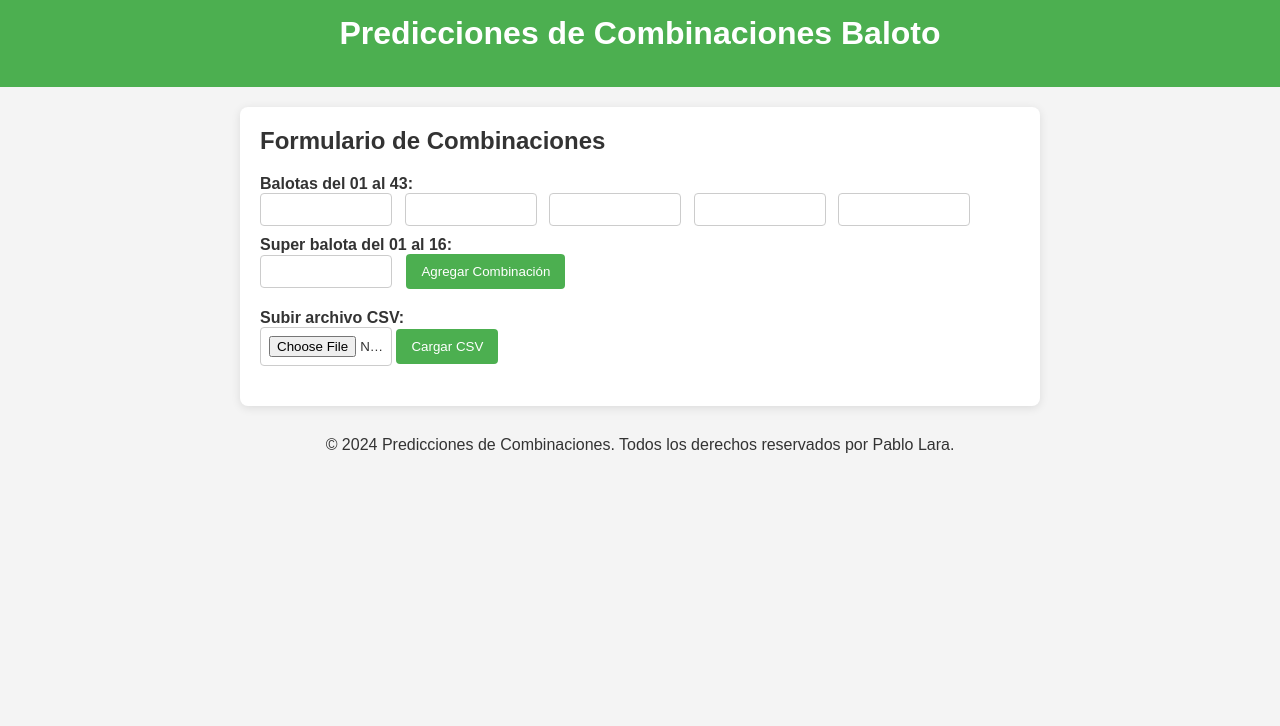
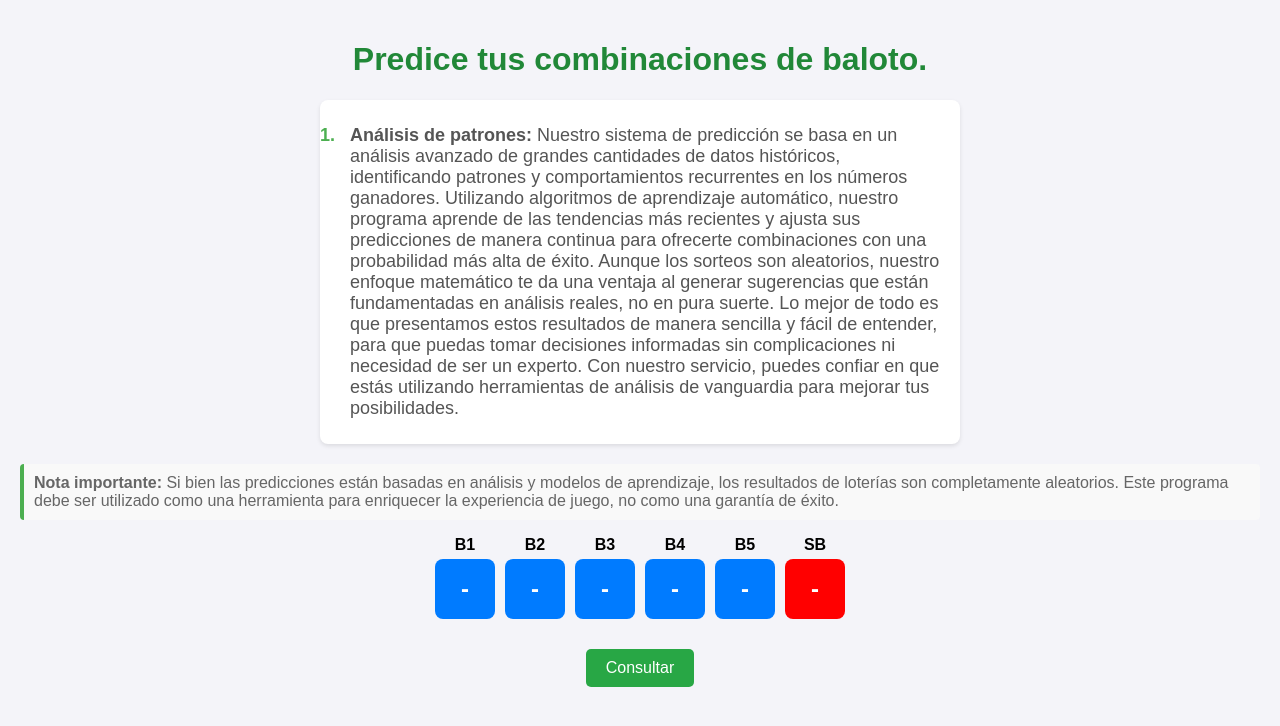
Before and after one commit to pab1987/PredictorBaloto, a Flask app: template templates/index.html in a window 1280 px wide. Shown: the top 726 px of the page. Run offline with Flask 3, Linux system fonts and the light colour scheme; the template is opened without the code that fills it, so the values that code supplies are empty; parts of the project's set-up code (start-up, migrations or seed data) failed here and were passed over.

Commit message:
Se agrega vista para usuarios y se modifican las rutas en el render_template. Se agrega lógica js para la petición fetch

```diff
--- a/app.py
+++ b/app.py
@@ -3,7 +3,7 @@ import pandas as pd
 from dotenv import load_dotenv
 import os
 from sklearn.ensemble import RandomForestClassifier
-from flask import Flask, request, jsonify
+from flask import Flask, request, jsonify, render_template
 from flask_sqlalchemy import SQLAlchemy
 from flask_cors import CORS
 import random
@@ -17,6 +17,17 @@ from datetime import datetime
 load_dotenv()
 
 app = Flask(__name__)
+
+# Ruta para el índice (usuario)
+@app.route('/')
+def index():
+    return render_template('index.html')
+
+# Ruta para el panel de administrador
+@app.route('/admin')
+def admin():
+    return render_template('admin.html')
+
 
 # Usar la URL de la base de datos externa proporcionada por Render
 app.config['SQLALCHEMY_DATABASE_URI'] = os.getenv('DATABASE_URL', 'sqlite:///default.db')
--- /dev/null
+++ b/static/css/styles_index.css
@@ -0,0 +1,118 @@
+body {
+    font-family: Arial, sans-serif;
+    margin: 0;
+    padding: 20px;
+    box-sizing: border-box;
+    background-color: #f4f4f9;
+}
+
+.title {
+    text-align: center;
+    color: #218838;
+    font-weight: bold;
+}
+
+ol {
+    margin: 20px auto;
+    padding: 20px;
+    max-width: 600px;
+    background-color: #fff;
+    border-radius: 8px;
+    box-shadow: 0 2px 4px rgba(0, 0, 0, 0.1);
+}
+
+ol li {
+    margin: 5px 0;
+    font-size: 18px;
+    color: #555;
+    padding-left: 10px;
+}
+
+ol li::marker {
+    color: #4caf50;
+    font-weight: bold;
+}
+
+p {
+    margin-top: 15px;
+    font-size: 16px;
+    color: #666;
+    background-color: #f9f9f9;
+    padding: 10px;
+    border-left: 4px solid #4caf50;
+    border-radius: 4px;
+}
+
+.container {
+    display: flex;
+    gap: 10px;
+    justify-content: center;
+    margin-bottom: 30px;
+}
+
+.box-wrapper {
+    display: flex;
+    flex-direction: column;
+    align-items: center;
+}
+
+.box {
+    width: 60px;
+    height: 60px;
+    background-color: #007BFF;
+    color: white;
+    display: flex;
+    align-items: center;
+    justify-content: center;
+    border-radius: 8px;
+    font-size: 24px;
+    font-weight: bold;
+}
+
+.box-label {
+    font-weight: bold;
+    margin-bottom: 5px;
+}
+
+.super_balota .box {
+    background-color: red;
+    color: white;
+}
+
+.results {
+    margin-top: 20px;
+    padding: 20px;
+    background-color: #fff;
+    border: 1px solid #ddd;
+    border-radius: 8px;
+    box-shadow: 0 2px 4px rgba(0, 0, 0, 0.1);
+}
+
+.button-container {
+    margin-bottom: 20px;
+    text-align: center;
+}
+
+button {
+    padding: 10px 20px;
+    font-size: 16px;
+    color: white;
+    background-color: #28a745;
+    border: none;
+    border-radius: 5px;
+    cursor: pointer;
+}
+
+button:hover {
+    background-color: #218838;
+}
+
+button:active{
+    background-color: #fff;
+    color: #666;
+    border: 0.5px solid #4caf50;
+}
+
+.hidden {
+    display: none;
+}
--- /dev/null
+++ b/static/js/script_index.js
@@ -0,0 +1,30 @@
+document.getElementById('fetchButton').addEventListener('click', function () {
+    // Realizar la petición GET a la ruta '/predict'
+    fetch('/predict')
+        .then(response => response.json())
+        .then(data => {
+            // Comprobar si la respuesta es exitosa
+            if (data.estado === "exitoso") {
+                // Obtener los números y la super balota
+                const numbers = data.prediccion.balotas;
+                const special = data.prediccion.super_balota;
+
+                // Actualizar las casillas con los números obtenidos
+                const boxes = document.querySelectorAll('.box');
+
+                // Actualizar las casillas de B1 a B5 con los números
+                for (let i = 0; i < numbers.length; i++) {
+                    boxes[i].textContent = numbers[i];
+                }
+
+                // Actualizar la casilla de la super balota
+                boxes[boxes.length - 1].textContent = special;
+            } else {
+                alert('Hubo un problema al generar la predicción. Intenta de nuevo.');
+            }
+        })
+        .catch(error => {
+            console.error('Error al hacer la petición:', error);
+            alert('Hubo un error al obtener los resultados.');
+        });
+});
--- a/templates/index.html
+++ b/templates/index.html
@@ -1,50 +1,77 @@
-
 <!DOCTYPE html>
 <html lang="es">
 <head>
     <meta charset="UTF-8">
     <meta name="viewport" content="width=device-width, initial-scale=1.0">
-     <title>Predicción de Combinaciones Baloto</title>
-     <link rel="stylesheet" href="../static/css/styles.css">
+    <meta http-equiv="X-UA-Compatible" content="ie=edge">
+    <title>Mi Página</title>
+    <!-- Aquí puedes incluir tus hojas de estilo -->
+    <link rel="stylesheet" href="../static/css/styles_index.css">
+
 </head>
 <body>
     <header>
-         <div class="logo">
-             <h1>Predicciones de Combinaciones Baloto</h1>
+        <h1 class="title">Predice tus combinaciones de baloto.</h1>
+        <!-- Menú de navegación u otros elementos -->
+    </header>
+
+    <ol>
+        <li>
+          <strong>Análisis de patrones:</strong>
+          Nuestro sistema de predicción se basa en un análisis avanzado de grandes cantidades de
+          datos históricos, identificando patrones y comportamientos recurrentes en los números ganadores.
+          Utilizando algoritmos de aprendizaje automático, nuestro programa aprende de las tendencias más
+          recientes y ajusta sus predicciones de manera continua para ofrecerte combinaciones con una
+          probabilidad más alta de éxito. Aunque los sorteos son aleatorios, nuestro enfoque matemático
+          te da una ventaja al generar sugerencias que están fundamentadas en análisis reales, no en pura
+          suerte. Lo mejor de todo es que presentamos estos resultados de manera sencilla y fácil de
+          entender, para que puedas tomar decisiones informadas sin complicaciones ni necesidad de ser
+          un experto. Con nuestro servicio, puedes confiar en que estás utilizando herramientas de análisis
+          de vanguardia para mejorar tus posibilidades.
+        </li>
+
+      </ol>
+      <p><strong>Nota importante:</strong>
+      Si bien las predicciones están basadas en análisis y modelos de aprendizaje, los resultados de loterías son completamente aleatorios. Este programa debe ser utilizado como una herramienta para enriquecer la experiencia de juego, no como una garantía de éxito.</p>
+
+
+    <div class="container">
+        <div class="box-wrapper">
+            <div class="box-label">B1</div>
+            <div class="box">-</div>
         </div>
-     </header>
-     <div class="container">
-         <h2>Formulario de Combinaciones</h2>
-         <form id="combinationForm" class="form">
-             <label for="numbers">Balotas del 01 al 43:</label>
-             <div class="input-group">
-                 <input type="number" id="num1" min="1" max="43" required>
-                 <input type="number" id="num2" min="1" max="43" required>
-                 <input type="number" id="num3" min="1" max="43" required>
-                 <input type="number" id="num4" min="1" max="43" required>
-                 <input type="number" id="num5" min="1" max="43" required>
+        <div class="box-wrapper">
+            <div class="box-label">B2</div>
+            <div class="box">-</div>
+        </div>
+        <div class="box-wrapper">
+            <div class="box-label">B3</div>
+            <div class="box">-</div>
+        </div>
+        <div class="box-wrapper">
+            <div class="box-label">B4</div>
+            <div class="box">-</div>
+        </div>
+        <div class="box-wrapper">
+            <div class="box-label">B5</div>
+            <div class="box">-</div>
+        </div>
+        <div class="box-wrapper super_balota">
+            <div class="box-label">SB</div>
+            <div class="box">-</div>
+        </div>
     </div>
 
-             <label for="special">Super balota del 01 al 16:</label>
-             <input type="number" id="special" min="1" max="16" required>
-
-             <button type="submit">Agregar Combinación</button>
-         </form>
-         <div id="message"></div>
-
-         <form id="csvForm" class="form" enctype="multipart/form-data">
-             <label for="csvFile">Subir archivo CSV:</label>
-             <input type="file" id="csvFile" name="csvFile" accept=".csv" required>
-             <button type="submit">Cargar CSV</button>
-         </form>
-
-         <p id="csvMessage"></p>
+    <div class="button-container">
+        <button id="fetchButton">Consultar</button>
     </div>
 
-     <footer>
-         <p>&copy; 2024 Predicciones de Combinaciones. Todos los derechos reservados por Pablo Lara.</p>
-     </footer>
 
-     <script src="../static/js/script.js"></script>
+    <!--<footer>
+        <p>&copy; 2024 Mi Página</p>
+    </footer>-->
+
+    <!-- Aquí puedes incluir tus scripts -->
+    <script src="../static/js/script_index.js"></script>
 </body>
 </html>
```
Also changed, not shown: arbol.txt (added, +43 -0 lines), templates/admin.html (added, +50 -0 lines). Lines whose indentation alone changed are shown as unchanged.
